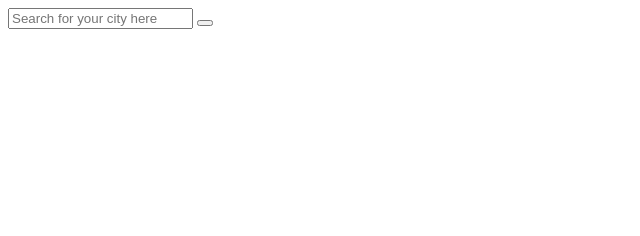
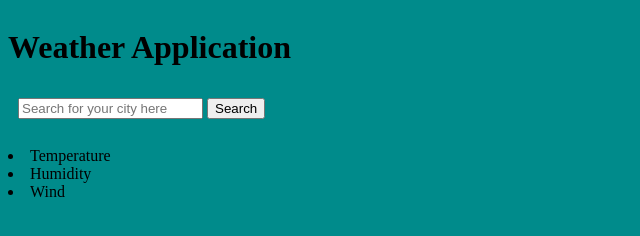
Before and after one commit to evanacoates/C6-WeatherAPI, a plain HTML site: page index.html in a window 1280 px wide. Shown: the whole page, without its empty margins (0-640 px from the left). Drawn offline with Linux system fonts and the light colour scheme; files that its build step writes are made by us from their sources.

Commit message:
css update

```diff
--- a/Assets/style.css
+++ b/Assets/style.css
@@ -1,5 +1,8 @@
-header{
+html{
     display: flex;
     margin: auto;
     background-color: darkcyan;
 }
+.search{
+    padding: 10px;
+}
--- a/index.html
+++ b/index.html
@@ -4,19 +4,23 @@
     <meta charset="UTF-8">
     <meta http-equiv="X-UA-Compatible" content="IE=edge">
     <meta name="viewport" content="width=device-width, initial-scale=1.0">
-    <link rel="stylesheet" href="/style.css">
     <title>Weather Application</title>
+    <link rel="stylesheet" href="Assets/style.css">
 </head>
 <body>
+    <h1> Weather Application </h1>
     <div class = "card">
         <div class = "search">
             <input type = "text" placeholder="Search for your city here">
-            <button></button>
+            <button>Search</button>
     </div>
     <div class ="forecast">
         <img src="" class = "icon"
-        <h1 class="temp"></h1>
-        <h2 class="city"></h2>
+        <ul>
+        <li class="temp"> Temperature </li>
+        <li class="humidity"> Humidity </li>
+        <li class="wind"> Wind </li>
+        </ul>
     </div>
 </body>
 </html>
```
